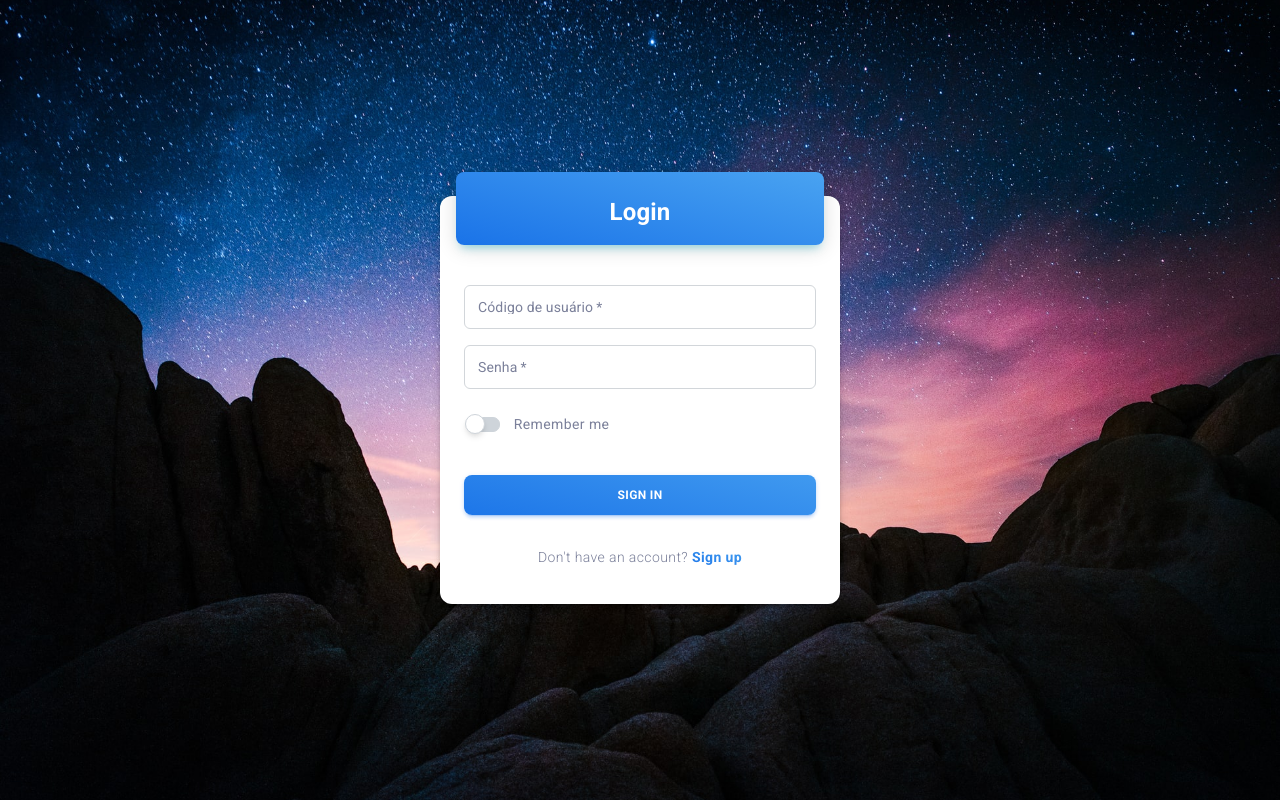
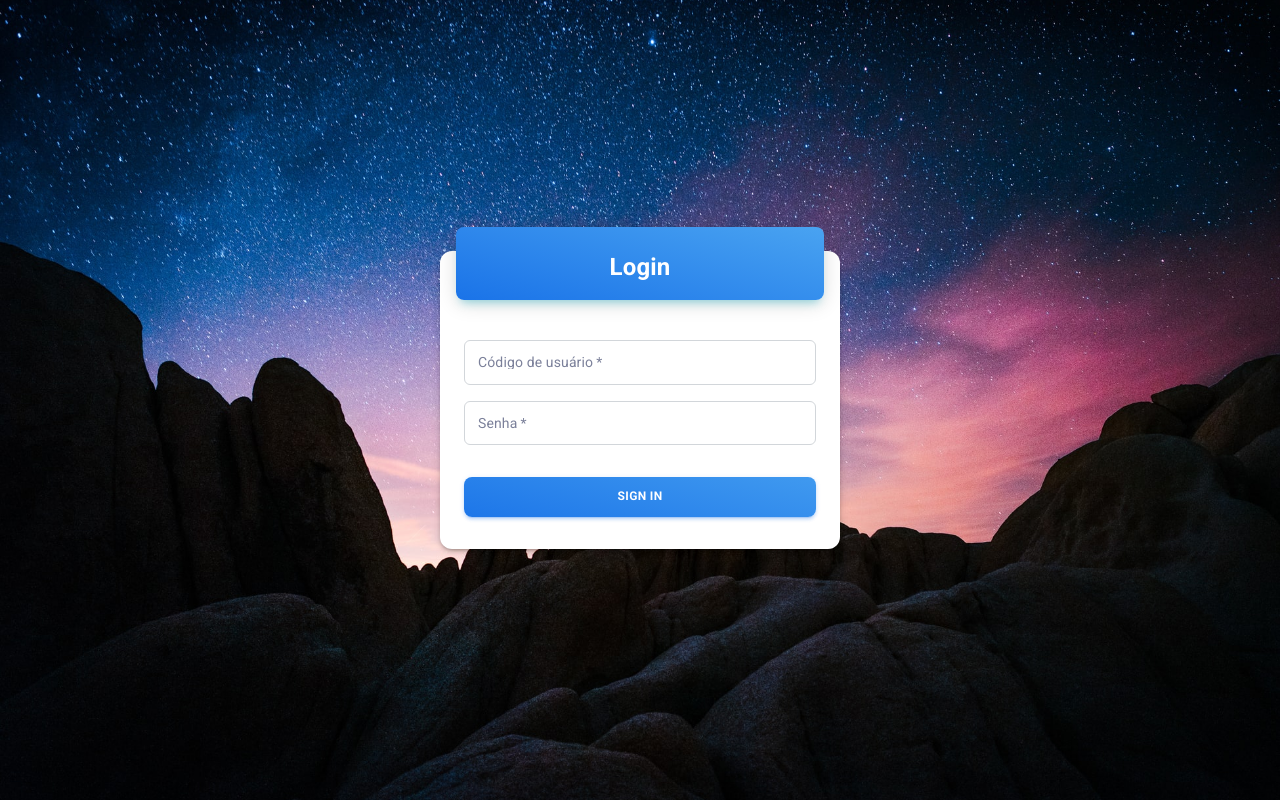
Before and after one commit to Isaias-Vasconcelos/web-app-iptv, a React (Create React App) app: page / in a window 1280 px wide. Both pictures are taken after a click on the button "SAIR DA CONTA". Built offline with nearby package versions, Linux system fonts and the light colour scheme; no server answers.

Commit message:
feat: não permitindo que usuário padrões entrem no painel

```diff
--- a/src/layouts/authentication/sign-in/index.js
+++ b/src/layouts/authentication/sign-in/index.js
@@ -19,18 +19,15 @@ import api from "utils/backend";
 import Cookies from "js-cookie";
 import { jwtDecode } from "jwt-decode";
 import { useAuth } from "utils/Auth/AuthContext";
+import Swal from "sweetalert2";
 
 function Basic() {
-  const [rememberMe, setRememberMe] = useState(false);
-
   const [userCode, setUserCode] = useState("");
   const [password, setPassword] = useState("");
 
   const navigator = useNavigate();
 
   const { isAuthenticated, authenticate } = useAuth();
-
-  const handleSetRememberMe = () => setRememberMe(!rememberMe);
 
   const login = async () => {
     await api
@@ -41,16 +38,37 @@ function Basic() {
       .then((response) => {
         console.log(response.data);
         Cookies.set("token", response.data.token, { expires: 1, path: "/", secure: true });
-        setUserRoleCookie(response.data.token);
-        authenticate();
-        navigator("/painel");
+        if (validateUserRole(response.data.token)) {
+          authenticate();
+          navigator("/painel");
+        }
       })
       .catch((e) => console.log(e));
   };
 
-  const setUserRoleCookie = (token) => {
+  const validateUserRole = (token) => {
     const decodedToken = jwtDecode(token);
-    Cookies.set("user_role", decodedToken.role, { expires: 1, path: "/", secure: true });
+    const role = decodedToken.role;
+    if (role === "USER") {
+      showLoginPermissionError();
+      return false;
+    }
+    Cookies.set("user_role", role, { expires: 1, path: "/", secure: true });
+    return true;
+  };
+
+  const showLoginPermissionError = () => {
+    Swal.fire({
+      text: "Este tipo de usuário não é permitido no painel",
+      icon: "warning",
+      showCancelButton: true,
+      confirmButtonColor: "#3085d6",
+      confirmButtonText: "Ok",
+    }).then((swalResult) => {
+      if (swalResult.isConfirmed) {
+        window.location.reload();
+      }
+    });
   };
 
   return (
@@ -107,37 +125,10 @@ function Basic() {
                 fullWidth
               />
             </MDBox>
-            <MDBox display="flex" alignItems="center" ml={-1}>
-              <Switch checked={rememberMe} onChange={handleSetRememberMe} />
-              <MDTypography
-                variant="button"
-                fontWeight="regular"
-                color="text"
-                onClick={handleSetRememberMe}
-                sx={{ cursor: "pointer", userSelect: "none", ml: -1 }}
-              >
-                &nbsp;&nbsp;Remember me
-              </MDTypography>
-            </MDBox>
             <MDBox mt={4} mb={1}>
               <MDButton variant="gradient" color="info" onClick={login} fullWidth>
                 sign in
               </MDButton>
-            </MDBox>
-            <MDBox mt={3} mb={1} textAlign="center">
-              <MDTypography variant="button" color="text">
-                Don&apos;t have an account?{" "}
-                <MDTypography
-                  component={Link}
-                  to="/sign-up"
-                  variant="button"
-                  color="info"
-                  fontWeight="medium"
-                  textGradient
-                >
-                  Sign up
-                </MDTypography>
-              </MDTypography>
             </MDBox>
           </MDBox>
         </MDBox>
```
